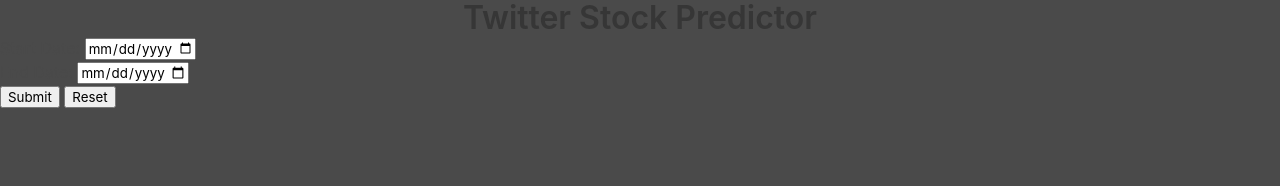
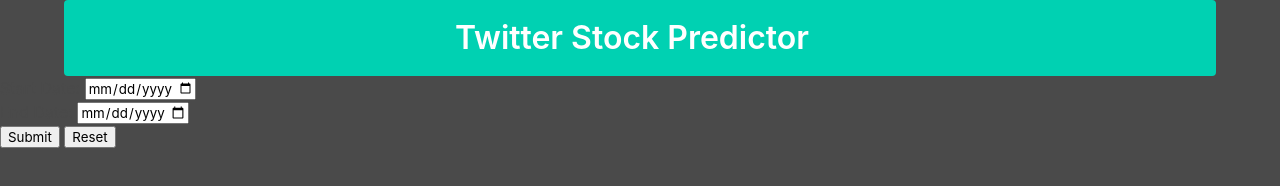
Before and after one commit to sdr94625/salary-predictor, a plain HTML site: page index.html in a window 1280 px wide. Drawn offline with nearby package versions, Linux system fonts and the light colour scheme.

Commit message:
header stuff

```diff
--- a/index.html
+++ b/index.html
@@ -9,8 +9,10 @@
     <link rel="stylesheet" href="style.css" />
   </head>
   <body>
-    <div class="header">
-      <h1 class="title">Twitter Stock Predictor</h1>
+    <div class="container">
+      <div class="notification is-primary">
+        <h1 class="title">Twitter Stock Predictor</h1>
+      </div>
     </div>
     <div class="formContents">
       <form>
--- a/style.css
+++ b/style.css
@@ -9,7 +9,7 @@
   flex-direction: row;
 }
 
-.header {
+.notification.is-primary {
   width: 100%;
   text-align: center;
 }
```
